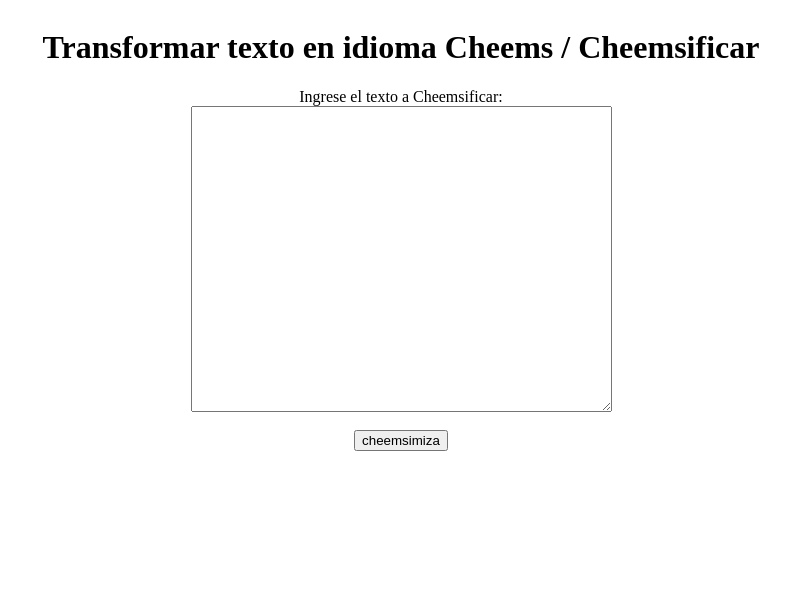
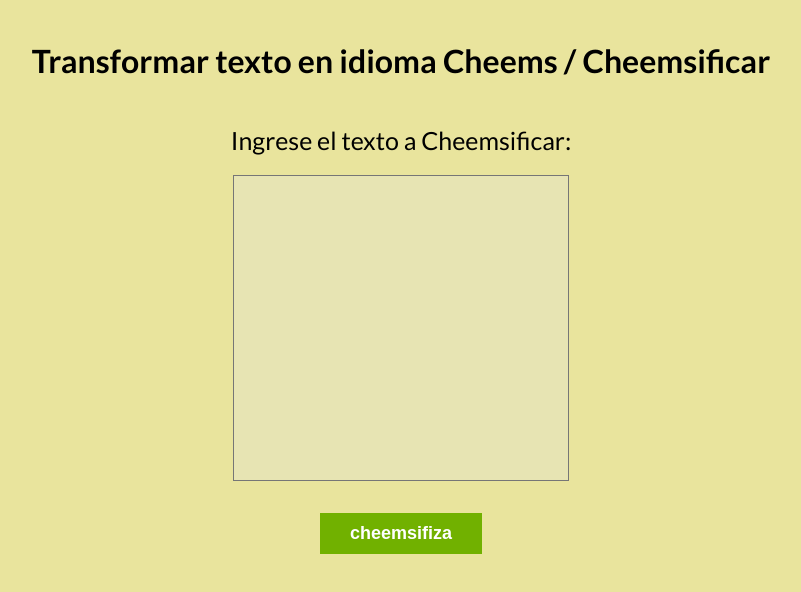
Before and after one commit to GerardoRuizMendez/traductorDeCheems, a plain HTML site: page index.html in a window 1280 px wide. Shown: the whole page, without its empty margins (239-1040 px from the left). Drawn offline with Linux system fonts and the light colour scheme.

Commit message:
Terminando css

```diff
--- a/index.html
+++ b/index.html
@@ -4,18 +4,19 @@
 <head>
     <meta charset="UTF-8">
     <meta name="viewport" content="width=device-width, initial-scale=1.0">
+    <link href="https://fonts.googleapis.com/css?family=Lato:300,400,700,900&display=swap" rel="stylesheet">
     <link rel="stylesheet" href="style.css">
     <title>Cheemsificador</title>
 </head>
 
 <body>
     <main class="main">
-        <h1>Transformar texto en idioma Cheems / Cheemsificar</h1>
+        <h1 class="centrar">Transformar texto en idioma Cheems / Cheemsificar</h1>
         <form class="formulario">
-            <label for="area">Ingrese el texto a Cheemsificar:</label>
+            <label for="area" class="centrar etiqueta">Ingrese el texto a Cheemsificar:</label>
             <textarea id="area" cols="50" rows="20" class="area"></textarea>
             <br>
-            <input type="button" value="cheemsimiza" onclick="accion()">
+            <input type="button" class="boton" value="cheemsifiza" onclick="accion()">
             <br>
             <p id="etiqueta" class="etiqueta"></p>
         </form>
--- a/style.css
+++ b/style.css
@@ -1,7 +1,29 @@
+html {
+    box-sizing: border-box;
+    font-size: 62.5%;
+    /**reset para rems 62.5%=10 px de 16px*/
+}
+
+*,
+*:before,
+*:after {
+    box-sizing: inherit;
+}
+
+body {
+    font-family: 'Lato', sans-serif;
+    font-size: 1.6rem;
+    line-height: 2;
+    background-color: #e9e49d;
+}
+
+.centrar {
+    text-align: center;
+}
+
 .formulario {
     display: flex;
     flex-direction: column;
-    width: 50%;
     align-items: center;
 }
 
@@ -10,3 +32,27 @@
     flex-direction: column;
     align-items: center;
 }
+
+.boton {
+    color: white;
+    background-color: #71B100;
+    font-weight: 700;
+    text-decoration: none;
+    font-size: 1.8rem;
+    padding: 1rem 3rem;
+    text-align: center;
+    border: none;
+    flex: 0 0 100%;
+    cursor: pointer;
+}
+
+.etiqueta {
+    font-size: 2.5rem;
+    margin-bottom: 1rem;
+}
+
+.area {
+    background-color: #e7e4b3;
+    max-width: 80%;
+    resize: none;
+}
```
